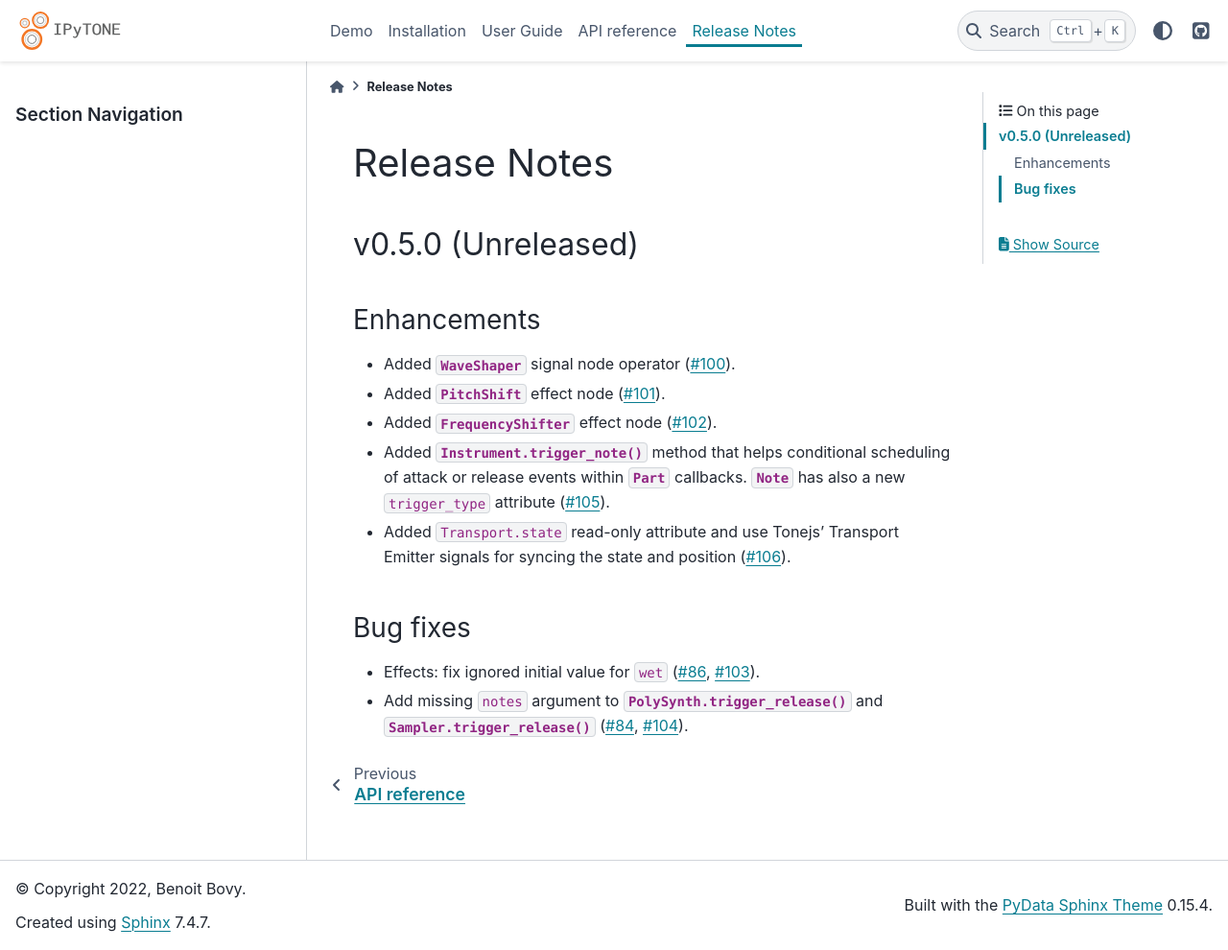
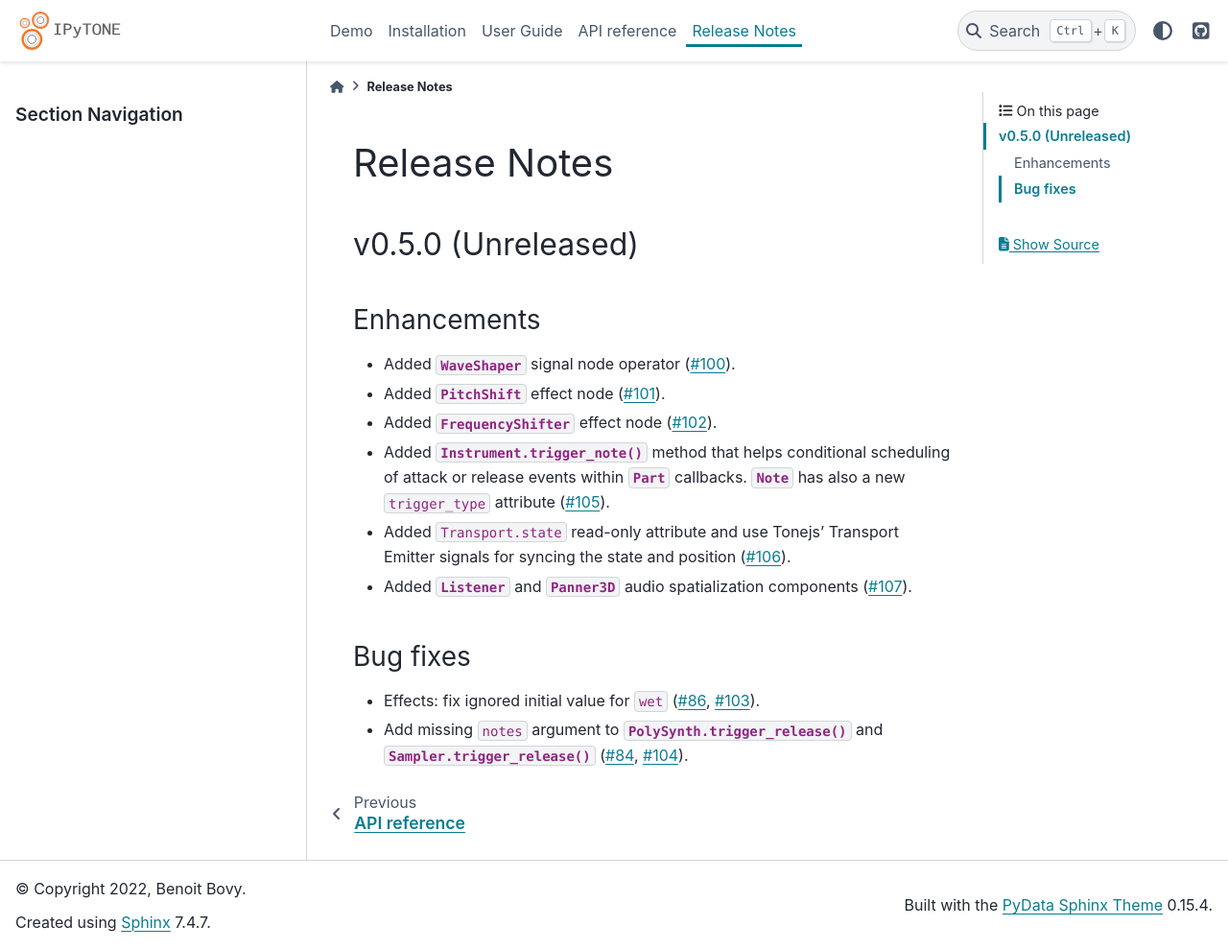
Before and after one commit to geigr/ipytone, a Sphinx documentation site: the page built from docs/release_notes.rst, in a window 1280 px wide and 990 px high. Shown: the whole window at 96% size. Built offline with Sphinx 7.4.7 and the PyData theme 0.15.4, drawn with Linux system fonts in a browser that asks for light colours.

Commit message:
update release notes

```diff
--- a/docs/release_notes.rst
+++ b/docs/release_notes.rst
@@ -19,6 +19,8 @@ Enhancements
   :py:class:`Note` has also a new ``trigger_type`` attribute (:pull:`105`).
 - Added ``Transport.state`` read-only attribute and use Tonejs' Transport
   Emitter signals for syncing the state and position (:pull:`106`).
+- Added :py:class:`~core.Listener` and :py:class:`Panner3D` audio spatialization
+  components (:pull:`107`).
 
 Bug fixes
 ~~~~~~~~~
```
